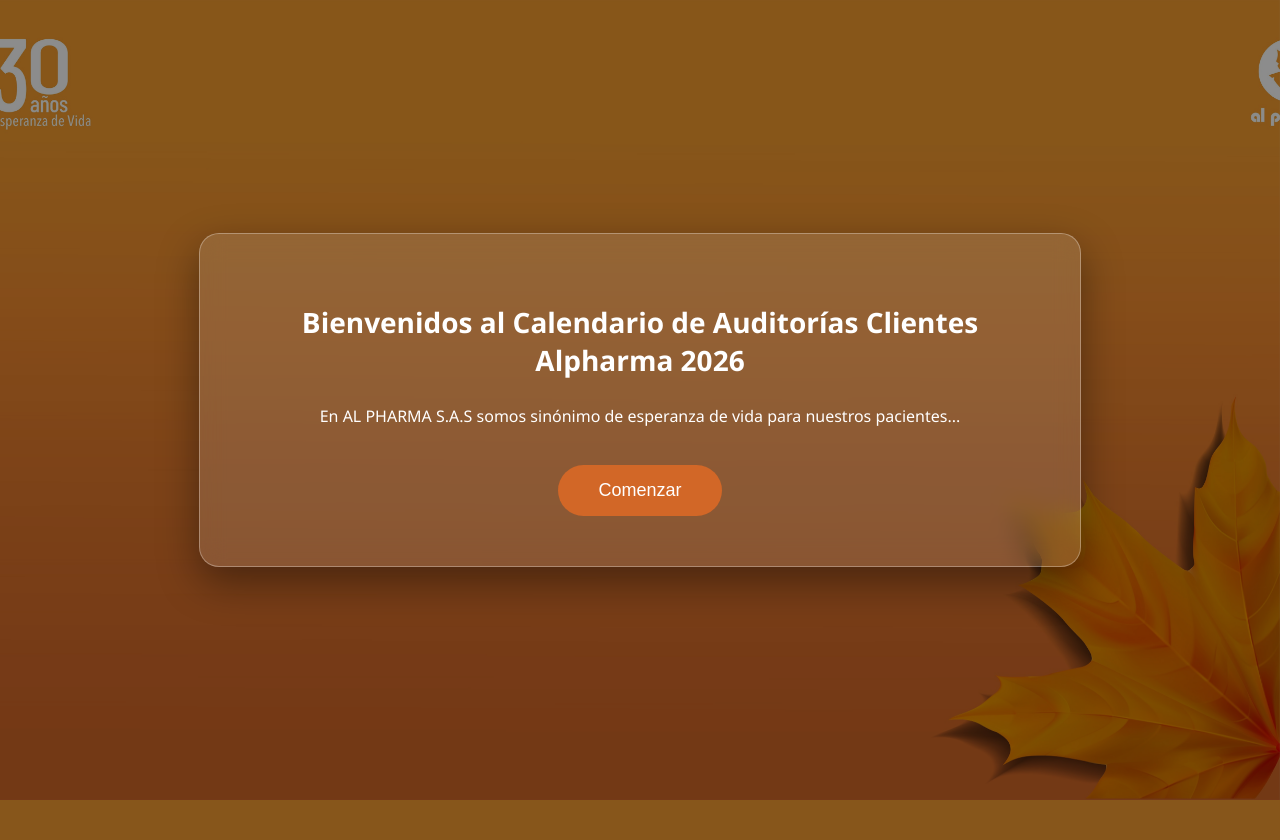
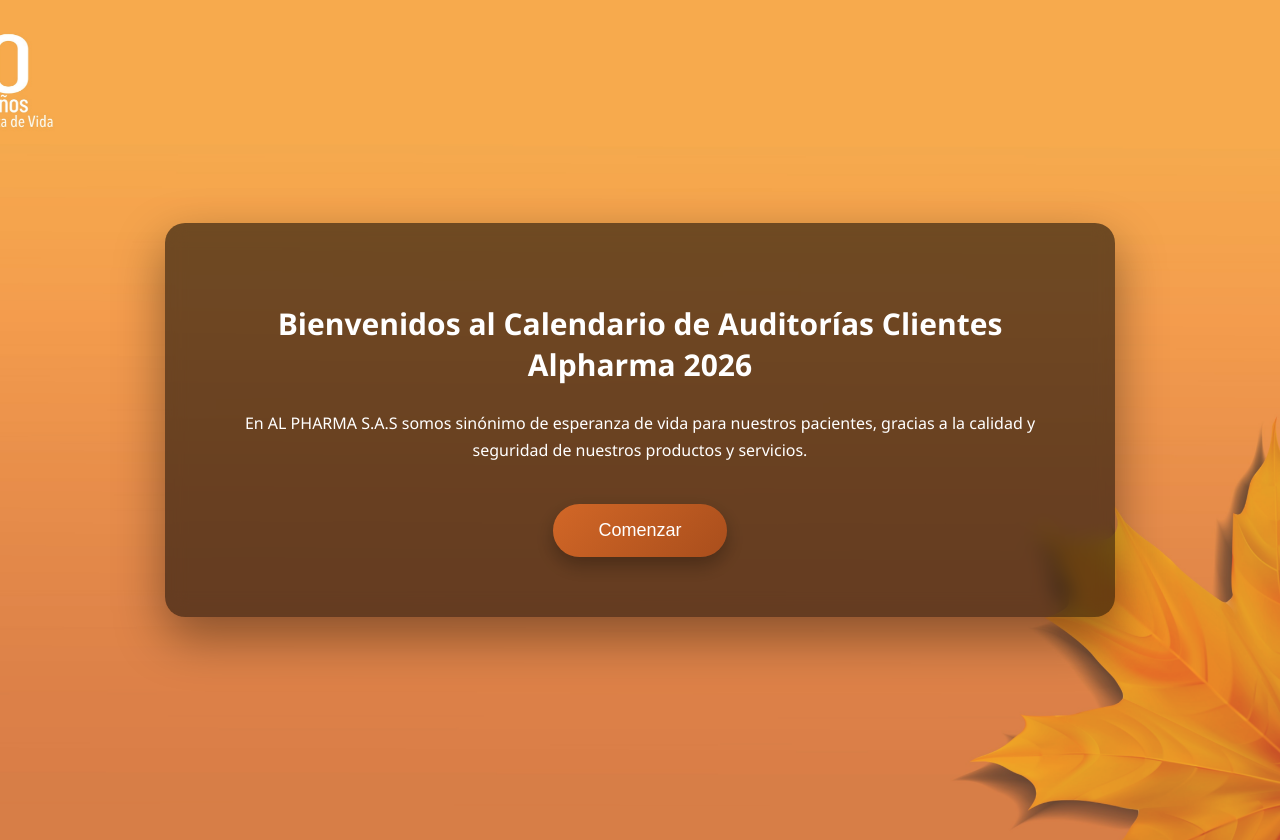
Before and after one commit to Arojasdba2903/App-Reservas, a Flask app: page / in a window 1280 px wide. Before the commit the page ends 800 px from the top, so only its background shows below. Run offline with Flask 3, Linux system fonts and the light colour scheme; data that the repository does not hold is empty.

Commit message:
Update index.html

```diff
--- a/templates/index.html
+++ b/templates/index.html
@@ -10,72 +10,92 @@ body {
     font-family: 'Segoe UI', Tahoma, Geneva, Verdana, sans-serif;
     margin: 0;
     color: #333;
+    overflow-x: hidden;
 }
 
 /* --------------------------------------------------- */
-/* PANTALLA BIENVENIDA CON IMAGEN FULL SCREEN         */
+/* PANTALLA BIENVENIDA PREMIUM                        */
 /* --------------------------------------------------- */
 #pantalla-bienvenida {
     position: relative;
-    background: url("{{ url_for('static', filename='img/fondo.jpg') }}") no-repeat center center;
-    background-size: cover;          /* 🔥 Ajusta a toda la pantalla */
-    background-attachment: fixed;    /* efecto elegante */
     min-height: 100vh;
     display: flex;
     align-items: center;
     justify-content: center;
     padding: 20px;
-    box-sizing: border-box;
+    overflow: hidden;
 }
 
-/* Capa oscura para que el texto se vea bien */
+/* Imagen con animación zoom suave */
+#pantalla-bienvenida::after {
+    content: "";
+    position: absolute;
+    inset: 0;
+    background: url("{{ url_for('static', filename='img/fondo.jpg') }}") no-repeat center center;
+    background-size: cover;
+    animation: zoomFondo 20s ease-in-out infinite alternate;
+    z-index: 0;
+}
+
+/* Capa aclarada (más clara que antes) */
 #pantalla-bienvenida::before {
     content: "";
     position: absolute;
     inset: 0;
-    background: rgba(0, 0, 0, 0.45);
+    background: linear-gradient(
+        rgba(255,255,255,0.15),
+        rgba(255,255,255,0.15)
+    );
+    z-index: 1;
 }
 
-/* Tarjeta central */
+/* Animación zoom */
+@keyframes zoomFondo {
+    from { transform: scale(1); }
+    to { transform: scale(1.08); }
+}
+
+/* Tarjeta */
 .tarjeta-bienvenida {
     position: relative;
     z-index: 2;
-    background: rgba(255, 255, 255, 0.12);
-    backdrop-filter: blur(12px);
-    border: 1px solid rgba(255, 255, 255, 0.3);
-    padding: 50px 40px;
+    background: rgba(0, 0, 0, 0.55);
+    backdrop-filter: blur(10px);
+    padding: 60px 50px;
     border-radius: 20px;
-    max-width: 800px;
+    max-width: 850px;
     text-align: center;
     color: white;
-    box-shadow: 0 15px 40px rgba(0, 0, 0, 0.4);
+    box-shadow: 0 20px 50px rgba(0, 0, 0, 0.4);
 }
 
 .tarjeta-bienvenida h1 {
-    font-size: 28px;
+    font-size: 30px;
     margin-bottom: 25px;
 }
 
 .tarjeta-bienvenida p {
     font-size: 16px;
-    line-height: 1.6;
-    margin-bottom: 35px;
+    line-height: 1.7;
+    margin-bottom: 40px;
 }
 
+/* Botón elegante */
 #btn-comenzar {
-    background-color: #D26727;
+    background: linear-gradient(135deg, #D26727, #a94e1c);
     color: white;
-    padding: 15px 40px;
+    padding: 16px 45px;
     font-size: 18px;
-    border-radius: 30px;
+    border-radius: 40px;
     border: none;
     cursor: pointer;
     transition: 0.3s ease;
+    box-shadow: 0 8px 20px rgba(0,0,0,0.3);
 }
 
 #btn-comenzar:hover {
-    background-color: #a94e1c;
-    transform: translateY(-3px);
+    transform: translateY(-4px);
+    box-shadow: 0 12px 30px rgba(0,0,0,0.4);
 }
 
 /* --------------------------------------------------- */
@@ -195,36 +215,13 @@ button[type="submit"]:hover {
 <div id="pantalla-bienvenida">
     <div class="tarjeta-bienvenida">
         <h1>Bienvenidos al Calendario de Auditorías Clientes Alpharma 2026</h1>
-        <p>En AL PHARMA S.A.S somos sinónimo de esperanza de vida para nuestros pacientes...</p>
+        <p>En AL PHARMA S.A.S somos sinónimo de esperanza de vida para nuestros pacientes, gracias a la calidad y seguridad de nuestros productos y servicios.</p>
         <button id="btn-comenzar">Comenzar</button>
     </div>
 </div>
 
 <div id="pantalla-reserva">
-    <div class="contenedor-principal">
-        <div class="columna-calendario">
-            <h2 style="color:#D26727;margin-top:0;">Selecciona una fecha</h2>
-            <div class="grid-calendario">
-                {% for item in fechas %}
-                <div class="tarjeta" data-fecha="{{ item.fecha }}" onclick="seleccionarFecha(this)">
-                    <div class="mes"></div>
-                    <div class="dia"></div>
-                </div>
-                {% endfor %}
-            </div>
-        </div>
-
-        <div class="columna-formulario">
-            <h2 style="color:#D26727;margin-top:0;">Detalles de la Cita</h2>
-            <span id="mensaje-fecha">No has seleccionado ninguna fecha</span>
-            <form id="formulario-reserva">
-                <input type="hidden" id="fechaElegida" required>
-                <div class="grupo-form"><label>Nombre Completo *</label><input type="text" id="nombre" required></div>
-                <div class="grupo-form"><label>Correo Electrónico *</label><input type="email" id="correo" required></div>
-                <button type="submit" id="btnGuardar" disabled>Confirmar Reserva</button>
-            </form>
-        </div>
-    </div>
+    <!-- tu contenido actual -->
 </div>
 
 <script>
@@ -232,26 +229,6 @@ document.getElementById('btn-comenzar').addEventListener('click', function() {
     document.getElementById('pantalla-bienvenida').style.display = 'none';
     document.getElementById('pantalla-reserva').style.display = 'block';
 });
-
-const meses = ["Enero","Febrero","Marzo","Abril","Mayo","Junio","Julio","Agosto","Septiembre","Octubre","Noviembre","Diciembre"];
-
-document.querySelectorAll('.tarjeta').forEach(tarjeta => {
-    const fechaStr = tarjeta.getAttribute('data-fecha');
-    if(!fechaStr) return;
-    const partes = fechaStr.split('-');
-    const mesIndex = parseInt(partes[1]) - 1;
-    tarjeta.querySelector('.mes').innerText = meses[mesIndex].toUpperCase();
-    tarjeta.querySelector('.dia').innerText = partes[2];
-});
-
-function seleccionarFecha(elemento){
-    document.querySelectorAll('.tarjeta').forEach(t => t.classList.remove('seleccionada'));
-    elemento.classList.add('seleccionada');
-    const fechaElegida = elemento.getAttribute('data-fecha');
-    document.getElementById('fechaElegida').value = fechaElegida;
-    document.getElementById('mensaje-fecha').innerText = `✅ Fecha seleccionada: ${fechaElegida}`;
-    document.getElementById('btnGuardar').disabled = false;
-}
 </script>
 
 </body>
```
